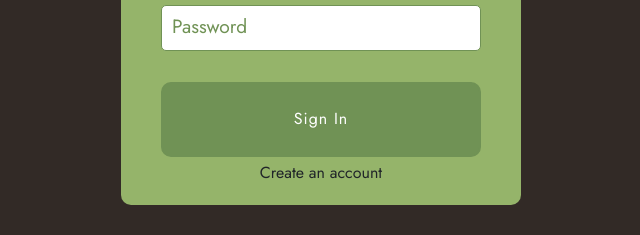
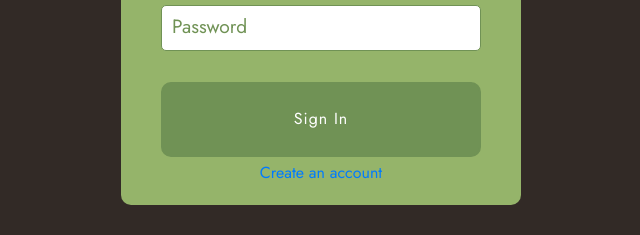
Before and after one commit to Kseredick95/CampfireStories, a React (Create React App) app in the folder client/: page / in a window 1280 px wide. Shown: the part 386-621 px from the top of the page, without its empty margins (319-959 px from the left). Built offline with nearby package versions, Linux system fonts and the light colour scheme.

Commit message:
got the links on login and register to respond to react. Also cleaned up AppJS

```diff
--- a/client/src/App.js
+++ b/client/src/App.js
@@ -1,33 +1,17 @@
 import React from "react";
-import { BrowserRouter as Router, Route, Switch } from "react-router-dom";
-import RenderLogin from "./pages/Login";
-import RenderReg from "./pages/Register";
-import RenderStoryPage from "./pages/StoryPage";
+import { BrowserRouter as Router, Route } from "react-router-dom";
+import Login from "./components/Login";
+import Register from "./components/Register";
+import StoryPage from "./components/StoryPage/Container/Container";
 
 function App() {
   return (
     <Router>
       <div>
-        {/* Calls for login page */}
-        <Switch>
-          <Route exact path={["/", "/login"]}>
-            <RenderLogin />
-          </Route>
-        </Switch>
-
-        {/* Calls for register page */}
-        {/* <Switch>
-          <Route exact path={["/", "/register"]}>
-            <RenderReg />
-          </Route>
-        </Switch> */}
-
-        {/* Calls for story page */}
-        {/* <Switch>
-          <Route exact path={["/", "/storypage"]}>
-            <RenderStoryPage />
-          </Route>
-        </Switch> */}
+        <Route exact path="/" component={Login} />
+        <Route exact path="/login" component={Login} />
+        <Route exact path="/register" component={Register} />
+        <Route exact path="/storypage" component={StoryPage} />
       </div>
     </Router>
   );
--- a/client/src/components/Login/index.js
+++ b/client/src/components/Login/index.js
@@ -1,5 +1,6 @@
 import React, { Component } from "react";
 import "./style.css";
+import { Link } from "react-router-dom";
 
 class Login extends Component {
   render() {
@@ -40,7 +41,7 @@ class Login extends Component {
             }
             <div className="createAccount">
               <button type="submit"> Sign In </button>
-              <small /> Create an account
+              <Link to="/register">Create an account</Link>
             </div>
           </form>
         </div>
--- a/client/src/components/Register/index.js
+++ b/client/src/components/Register/index.js
@@ -1,6 +1,6 @@
 import React, { Component } from "react";
 import "./style.css";
-import RenderLogin from "../../pages/Login";
+import { Link } from "react-router-dom";
 import API from "../../utils/APIuser";
 
 const emailRegex = RegExp(
@@ -182,7 +182,7 @@ class Register extends Component {
             }
             <div className="createAccount">
               <button type="submit"> Create Account </button>
-              <small onClick={RenderLogin} /> Already Have an Account?
+              <Link to="/login">Already Have an Account?</Link>
             </div>
           </form>
         </div>
```
